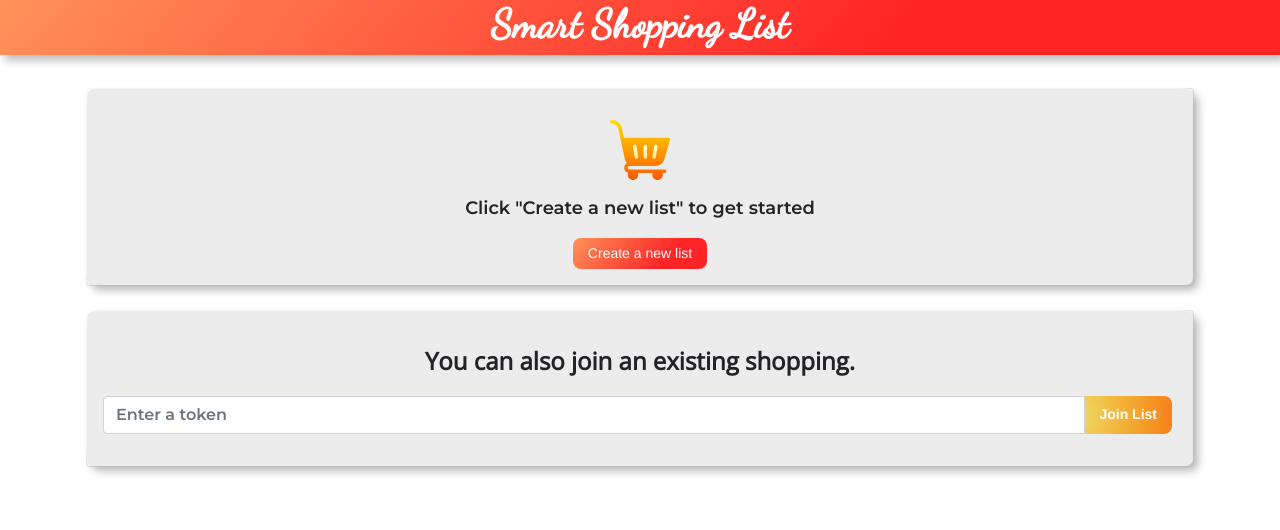
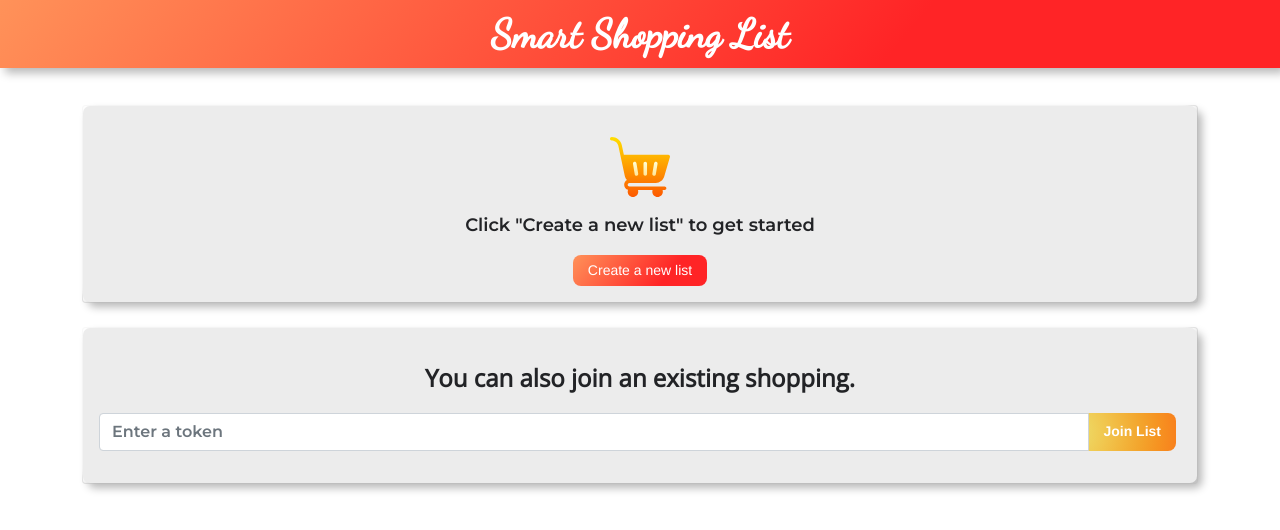
Before and after one commit to the-collab-lab/tcl-18-smart-shopping-list, a React (Create React App) app: page / in a window 1280 px wide. Shown: the top 530 px of the page. Built offline with nearby package versions, Linux system fonts and the light colour scheme.

Commit message:
Fix different colors nextPurchased, containers, and margins

```diff
--- a/src/App.css
+++ b/src/App.css
@@ -1,5 +1,9 @@
 .App {
   text-align: center;
+}
+
+.App-Content {
+  margin-top: 105px;
 }
 
 .App-logo {
@@ -27,8 +31,8 @@
 }
 
 .App-Navbar-Top {
-  height: 55px;
-  justify-content: center;
   background-image: linear-gradient(130deg, #ff9259 0%, #ff2426 70%);
   box-shadow: 5px 5px 9px #b8b8b8, -5px -5px 9px #ffffff;
+  justify-content: center;
+  padding: 10px;
 }
--- a/src/App.js
+++ b/src/App.js
@@ -11,7 +11,7 @@ function App() {
         <div className="App-Navbar-Top fixed-top">
           <h1>Smart Shopping List</h1>
         </div>
-        <main className="container mt-5 p-3">
+        <main className="container App-Content">
           <AppRoutes />
         </main>
       </BrowserRouter>
--- a/src/components/FormProduct/styles.css
+++ b/src/components/FormProduct/styles.css
@@ -2,7 +2,6 @@
   border-radius: 7px;
   background: #ececec;
   box-shadow: 5px 5px 9px #b8b8b8, -5px -5px 9px #ffffff;
-  padding: 15px 0px;
 }
 
 .form-icon {
--- a/src/components/ItemList/styles.css
+++ b/src/components/ItemList/styles.css
@@ -21,17 +21,17 @@
 
 .label--soon::before,
 .fa-running::before {
-  color: green;
+  color: #00af91;
 }
 
 .label--kind-soon::before,
 .fa-hourglass-half::before {
-  color: orange;
+  color: #ff4301;
 }
 
 .label--not-soon::before,
 .fa-spa::before {
-  color: red;
+  color: #cd0a0a;
 }
 
 .label--inactive::before,
--- a/src/pages/ListView/styles.css
+++ b/src/pages/ListView/styles.css
@@ -1,5 +1,4 @@
 .products {
-  height: 700px;
   background: #ececec;
   box-shadow: 5px 5px 9px #b8b8b8, -5px -5px 9px #ffffff;
   margin: 0 auto;
```
Also changed, not shown: src/components/ItemList/index.jsx (+18 -7 lines), src/pages/ListView/index.jsx (+0 -16 lines).
